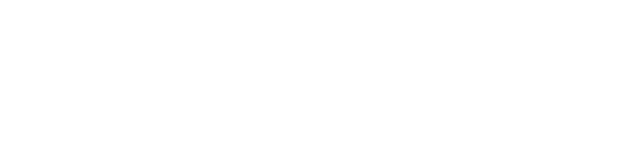
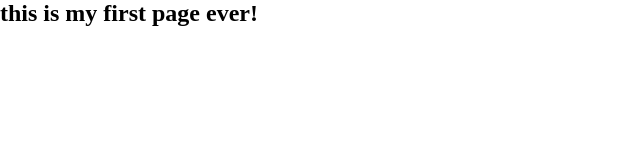
Before and after one commit to mariami1234567/gakvetili13, a plain HTML site: page index.html in a window 1280 px wide. Shown: the whole page, without its empty margins (0-640 px from the left). Drawn offline with Linux system fonts and the light colour scheme.

Commit message:
heading added

```diff
--- a/index.html
+++ b/index.html
@@ -10,7 +10,9 @@
 
 <body>
     <header></header>
-    <main></main>
+    <main>
+        <h2>this is my first page ever!</h2>
+    </main>
     <footer></footer>
 </body>
 
```
